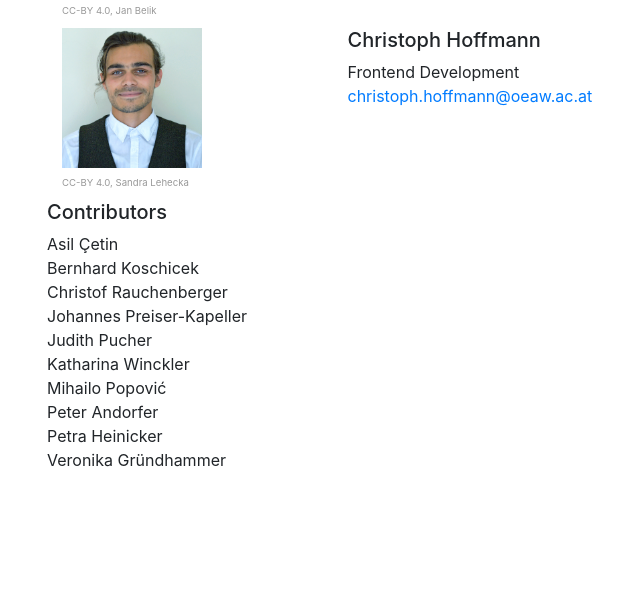
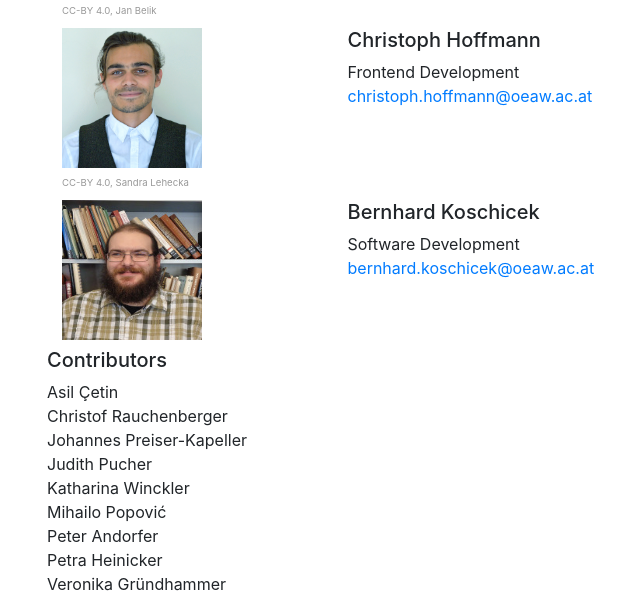
Before and after one commit to craws/OpenAtlas-Website, a Flask app: page /team in a window 1280 px wide. Shown: the part 816-1412 px from the top of the page, without its empty margins (38-678 px from the left). Before the commit the page ends 1283 px from the top, so only its background shows below. Run offline with Flask 2, Linux system fonts and the light colour scheme; some libraries are stand-ins or nearby versions.

Commit message:
Added Bernhard to team

```diff
--- a/openatlas_website/templates/team.html
+++ b/openatlas_website/templates/team.html
@@ -18,7 +18,6 @@
 <div>
     <h5>Contributors</h5>
     Asil Çetin<br/>
-    Bernhard Koschicek<br/>
     Christof Rauchenberger<br/>
     Johannes Preiser-Kapeller<br/>
     Judith Pucher<br/>
--- a/openatlas_website/views/team.py
+++ b/openatlas_website/views/team.py
@@ -33,5 +33,10 @@ def team():
             'email': 'christoph.hoffmann@oeaw.ac.at',
             'function': 'Frontend Development',
             'img': 'christoph.jpg',
-            'image_license': 'CC-BY 4.0, Sandra Lehecka'})])
+            'image_license': 'CC-BY 4.0, Sandra Lehecka'}),
+        ('Bernhard Koschicek', {
+            'email': 'bernhard.koschicek@oeaw.ac.at',
+            'function': 'Software Development',
+            'img': 'bernhard.jpg',
+            'image_license': ''})])
     return render_template('team.html', team=team_)
```
Also changed, not shown: openatlas_website/static/images/team/bernhard.jpg (added).
